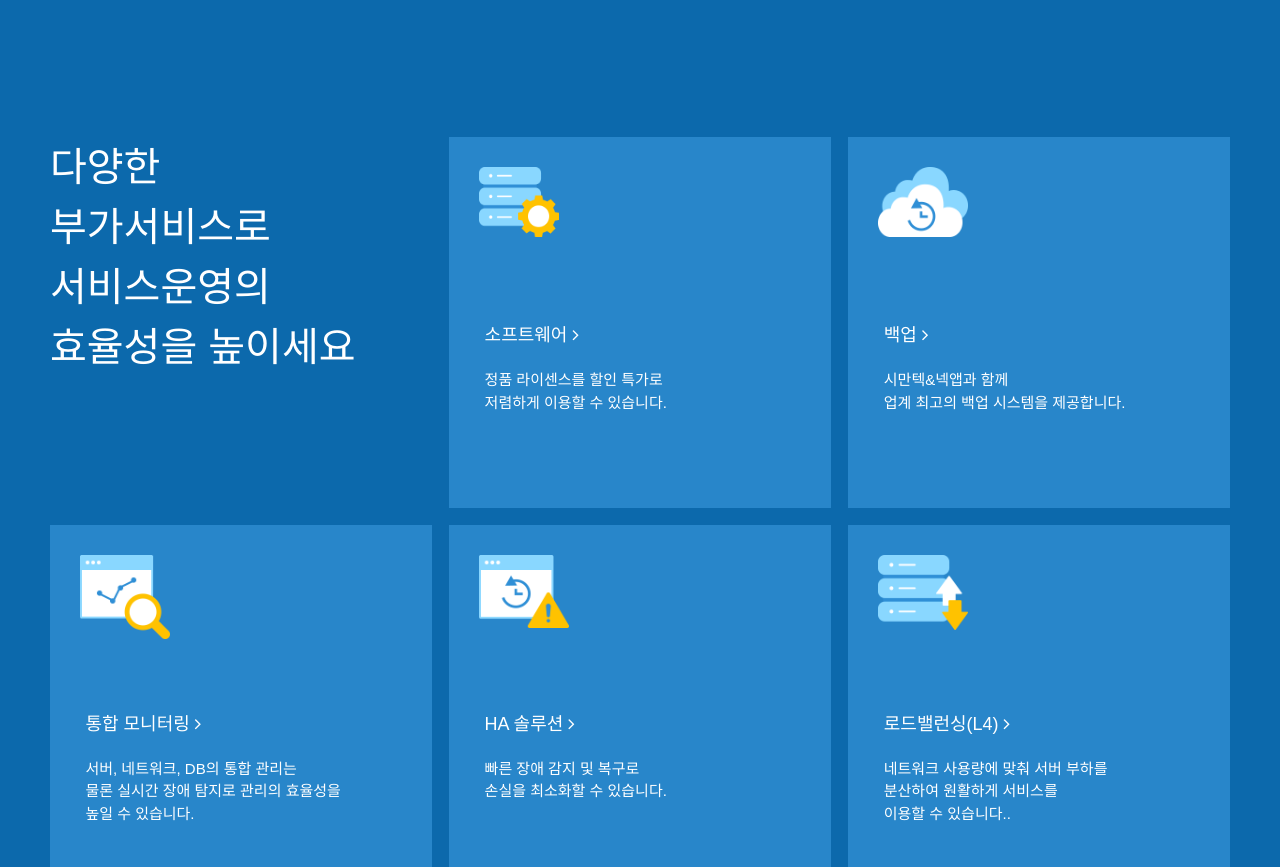
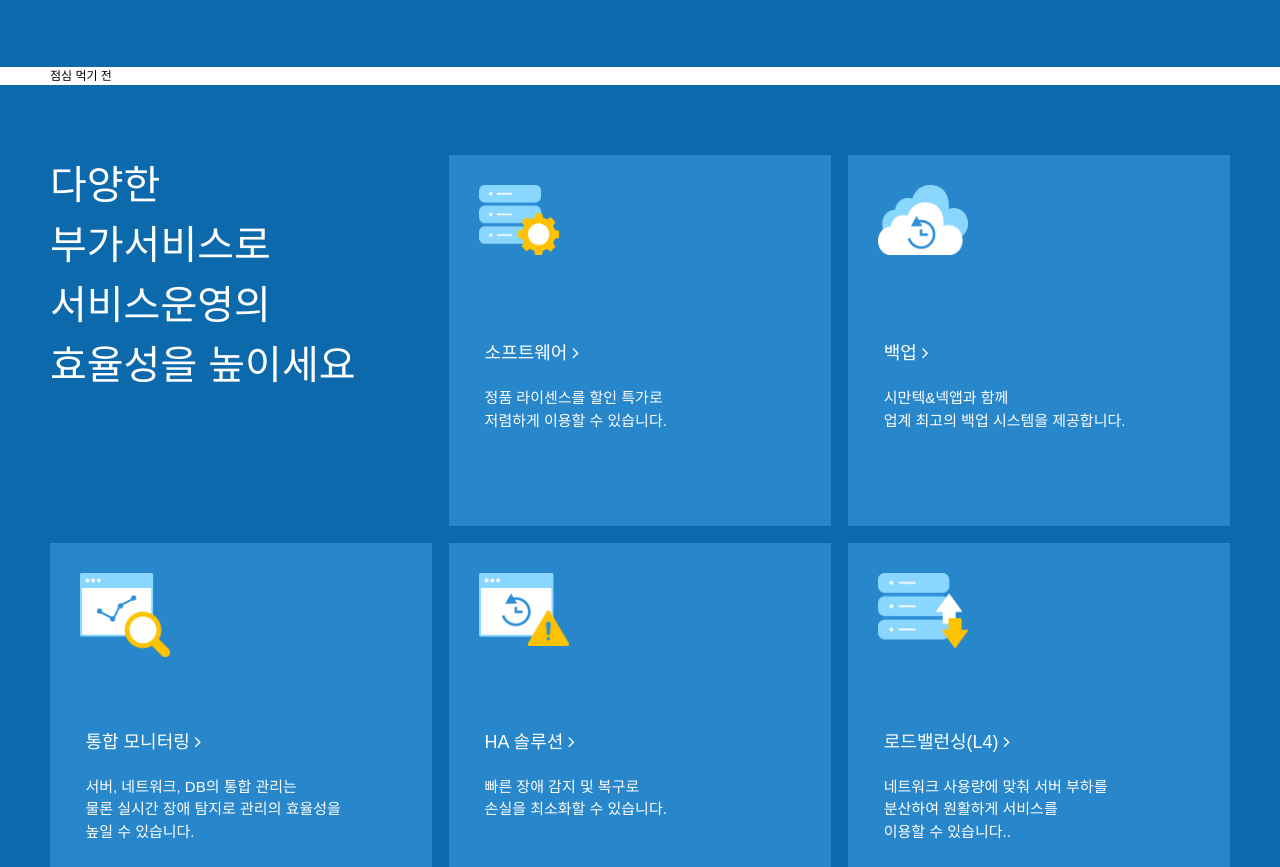
Before and after one commit to mono5236/site, a plain HTML site: page gabia/idc/hosting2.html in a window 1280 px wide. Shown: the part 2039-2906 px from the top of the page. Drawn offline with Linux system fonts and the light colour scheme; a web font is replaced by a local one.

Commit message:
v1.0_2018.05.11
점심 먹기 전

```diff
--- a/gabia/idc/hosting2.html
+++ b/gabia/idc/hosting2.html
@@ -222,6 +222,14 @@
     	</div>
     </section>
     <!--select2-->
+
+    <section id="info2">
+    	<div class="container">
+    		<div class="info2">
+    			점심 먹기 전
+    		</div>
+    	</div>
+    </section>
 
 
     <section id="select5">
```
